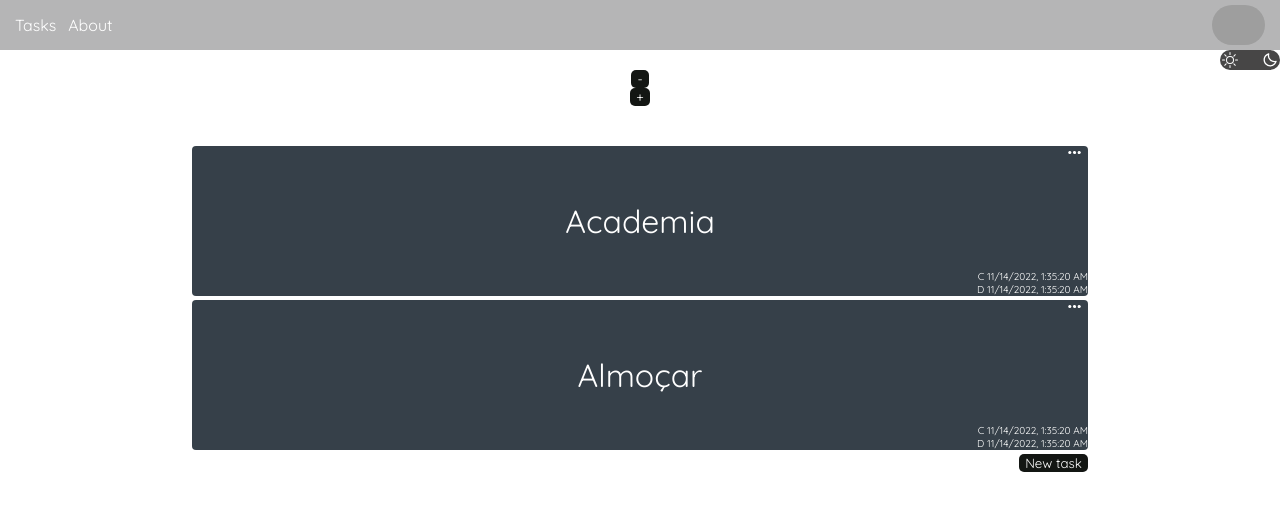
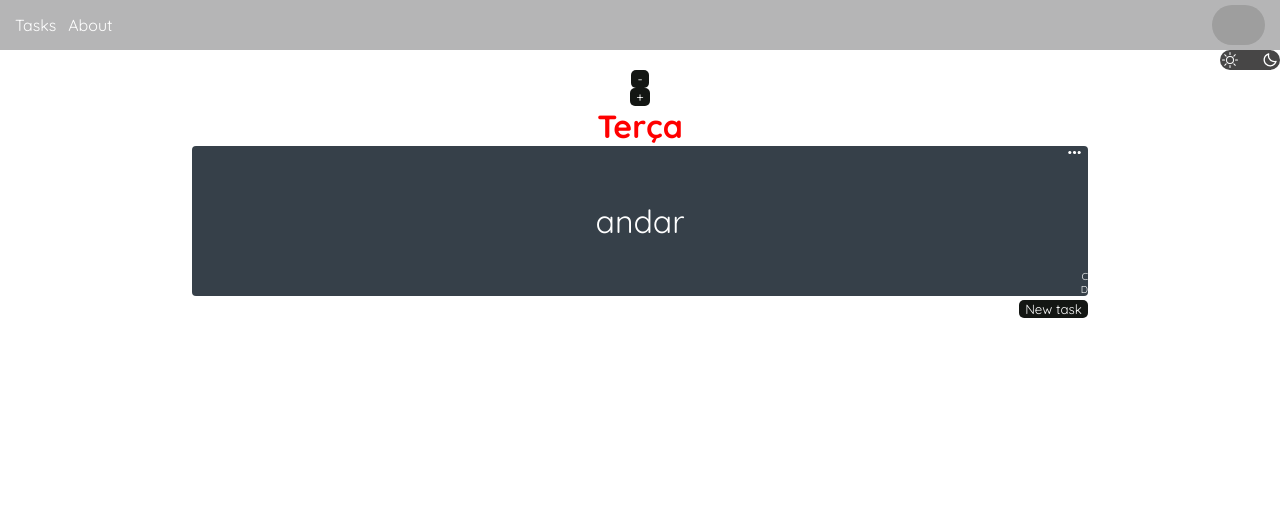
Before and after one commit to fabioVitorTavares/ToDoList, a React (Vite) app in the folder ToDoList/: page / in a window 1280 px wide. Shown: the top 510 px of the page. Built offline with nearby package versions, Linux system fonts and the light colour scheme; grey boxes are pictures that could not be loaded.

Commit message:
datas organization

```diff
--- a/ToDoList/src/components/AddTaks/style.css
+++ b/ToDoList/src/components/AddTaks/style.css
@@ -52,6 +52,7 @@
   justify-content: space-between;
 }
 .inputNewTask {
+  color: gray;
   user-select: none;
   border: none;
   outline: none;
@@ -59,8 +60,6 @@
   height: 100%;
   border-radius: 4px;
   padding-left: 10px;
-
-
 }
 
 .inputDeadline {
--- a/ToDoList/src/components/Calendar/index.tsx
+++ b/ToDoList/src/components/Calendar/index.tsx
@@ -3,18 +3,22 @@ import { useState } from 'react'
 import './style.css'
 import React from 'react';
 
-const days: string[] = [
-  "14/11/2022 Segunda",
-  "15/11/2022 Terça",
-  "16/11/2022 Quarta",
-  "17/11/2022 Quinta",
-  "18/11/2022 Sexta",
-  "19/11/2022 Sabado",
-  "20/11/2022 Domingo",
-]
 
 
 export function Calendar() {
+
+
+
+  let date = new Date().toLocaleDateString(
+    "pt-br",
+    {
+      year: 'numeric',
+      month: 'numeric',
+      day: 'numeric'
+    }
+  )
+  console.log(date);
+
   const [daySelect, setDaySelect] = useState<number>(1);
 
   return (
--- a/ToDoList/src/components/Day/index.tsx
+++ b/ToDoList/src/components/Day/index.tsx
@@ -1,55 +1,111 @@
-import React from 'react'
+import React, { useState } from 'react'
 import { Tasks } from '../Tasks'
 import './style.css'
 
 
 
-type TTaskOfDays = {
-  day: string,
-  tasks: string[]
-}
-
-const tasksOfDays: TTaskOfDays[] = [
-  {
-    day: "14/11/2022 Segunda",
-    tasks: ["Tomar café", "Estudar Javascript"]
-  },
-  {
-    day: "15/11/2022 Terça",
-    tasks: ["Academia", "Almoçar"]
-  },
-  {
-    day: "16/11/2022 Quarta",
-    tasks: ["Correr", "Aula as 19:00"]
-  },
-  {
-    day: "17/11/2022 Quinta",
-    tasks: ["Entrevista", "Correr"]
-  },
-  {
-    day: "18/11/2022 Sexta",
-    tasks: ["Leitura", "Ingles"]
-  },
-  {
-    day: "19/11/2022 Sabado",
-    tasks: ["Mercado", "Correr", "Comer lanche"]
-  },
-  {
-    day: "20/11/2022 Domingo",
-    tasks: ["Treino matinal", "Almoçar"]
-  }
-]
-
 type TDay = {
   day: number
 }
 
+type TTasks = {
+  description: string,
+  createDate: string,
+  deadline: string
+}
+
+type TDatas = {
+  date: string,
+  day: string
+  tasks: TTasks[]
+}
+
+
+const datas:TDatas[] = [{
+    date: "15/11/2022",
+    day: "Segunda",
+    tasks: [
+      {
+        description: "levantar",
+        createDate: "",
+        deadline: "",
+      }
+
+    ]
+  },
+  {
+    date: "16/11/2022",
+    day: "Terça",
+    tasks: [
+      {
+        description: "andar",
+        createDate: "",
+        deadline: "",
+      }
+
+    ]
+  },
+  {
+    date: "17/11/2022",
+    day: "Quarta",
+    tasks: [
+      {
+        description: "caminhar",
+        createDate: "",
+        deadline: "",
+      }
+
+    ]
+  },
+  {
+    date : "18/11/2022",
+    day: "Quinta",
+    tasks: [
+      {
+        description: "correr",
+        createDate: "",
+        deadline: "",
+      }
+
+    ]
+  },
+  {
+    date :"19/11/2022",
+    day: "Sexta",
+    tasks: [
+      {
+        description: "trabalhar",
+        createDate: "",
+        deadline: "",
+      }
+
+    ]
+  },
+  {
+    date: "20/11/2022",
+    day: "Sabado",
+    tasks: [
+      {
+        description: "descançar",
+        createDate: "",
+        deadline: "",
+      }
+
+    ]
+  }
+];
+
+
 export function Day(props: TDay) {
+
+  const [tasks, setTasks] = useState<TDatas[]>(datas);
 
   return (
     <div className="day">
-      <h1>{tasksOfDays[props.day].day}</h1>
-      <Tasks tarefas={tasksOfDays[props.day].tasks} />
+      <h1>{tasks[props.day].day}</h1>
+      <Tasks
+        tasks={tasks[props.day].tasks}
+      />
     </div>
   )
 }
--- a/ToDoList/src/components/Day/style.css
+++ b/ToDoList/src/components/Day/style.css
@@ -4,3 +4,7 @@
   flex-direction: column;
   align-items: center;
 }
+
+.day h1 {
+  color: red;
+}
--- a/ToDoList/src/components/Task/index.tsx
+++ b/ToDoList/src/components/Task/index.tsx
@@ -11,12 +11,14 @@ const date = new Date()
 
 
 type TTask = {
-  description: string;
+  description: string,
+  createDate: string,
+  deadline: string
 }
 
 
 
-export function Task(props: TTask) {
+export function Task({ description, createDate, deadline }:TTask) {
 
   const [status, setStatus] = useState<string>('Pending')
   const [color, setColor] = useState<string>('rgb(79, 75, 82')
@@ -40,11 +42,11 @@ export function Task(props: TTask) {
         <OptionsTask />
       </div>
       <div className='contentTask'>
-        <p className='description'>{props.description}</p>
+        <p className='description'>{description}</p>
       </div>
       <div className='datesTask'>
-        <p>C {date.toLocaleString()}</p>
-        <p>D {date.toLocaleString()}</p>
+        <p>C {createDate}</p>
+        <p>D {deadline}</p>
       </div>
     </div>
   )
--- a/ToDoList/src/components/Tasks/index.tsx
+++ b/ToDoList/src/components/Tasks/index.tsx
@@ -3,21 +3,31 @@ import { Task } from '../Task'
 import { AddTask } from '../AddTaks'
 import './style.css'
 
+
+
+type TTask = {
+  description: string,
+  createDate: string,
+  deadline: string
+}
+
 type TTasks = {
-  tarefas: string[]
+  tasks: TTask[]
 }
 
 
+export function Tasks({ tasks }: TTasks) {
 
 
-export function Tasks({ tarefas }: TTasks) {
 
   return (
     <div className='tasks'> {
-      tarefas.map(task => (
+      tasks.map(task => (
         <Task
-          key={task}
-          description={task}
+          key={task.createDate}
+          description={task.description}
+          createDate={task.createDate}
+          deadline={task.deadline}
         />
       ))
     }
```
